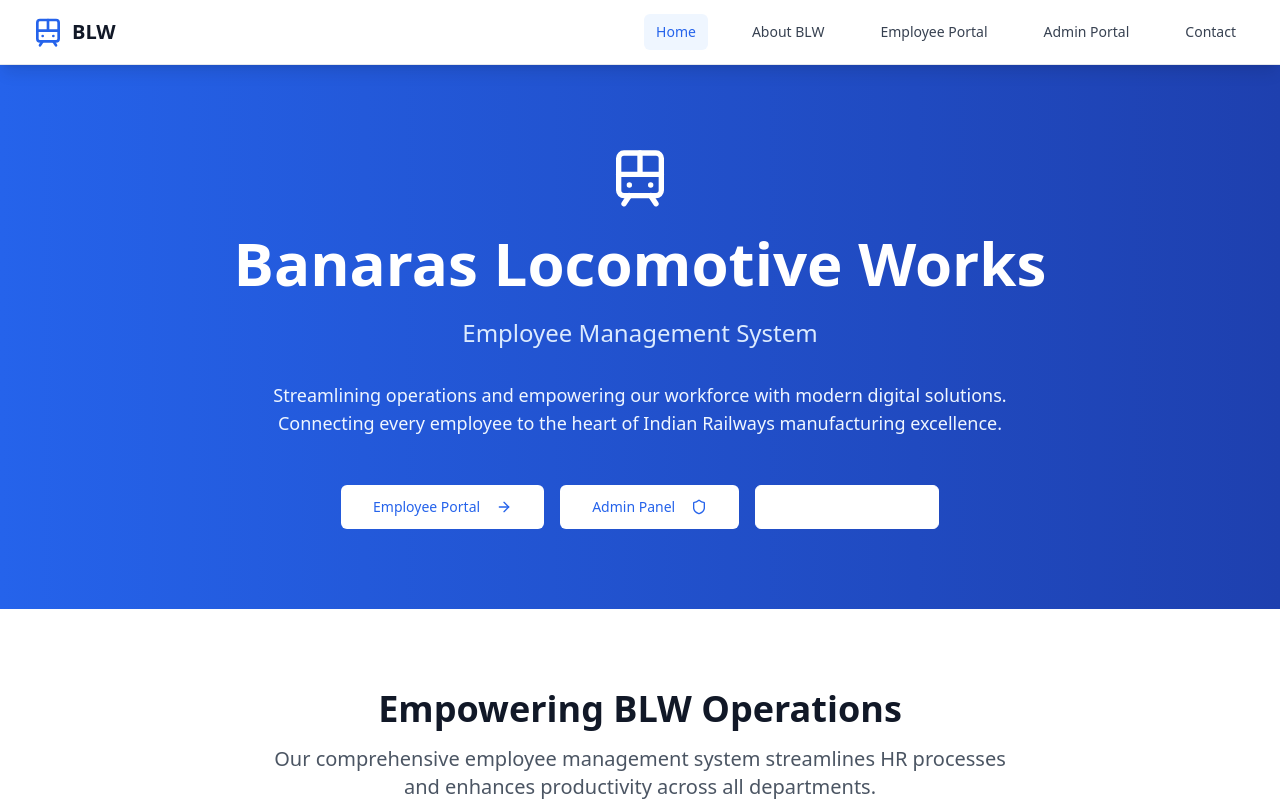
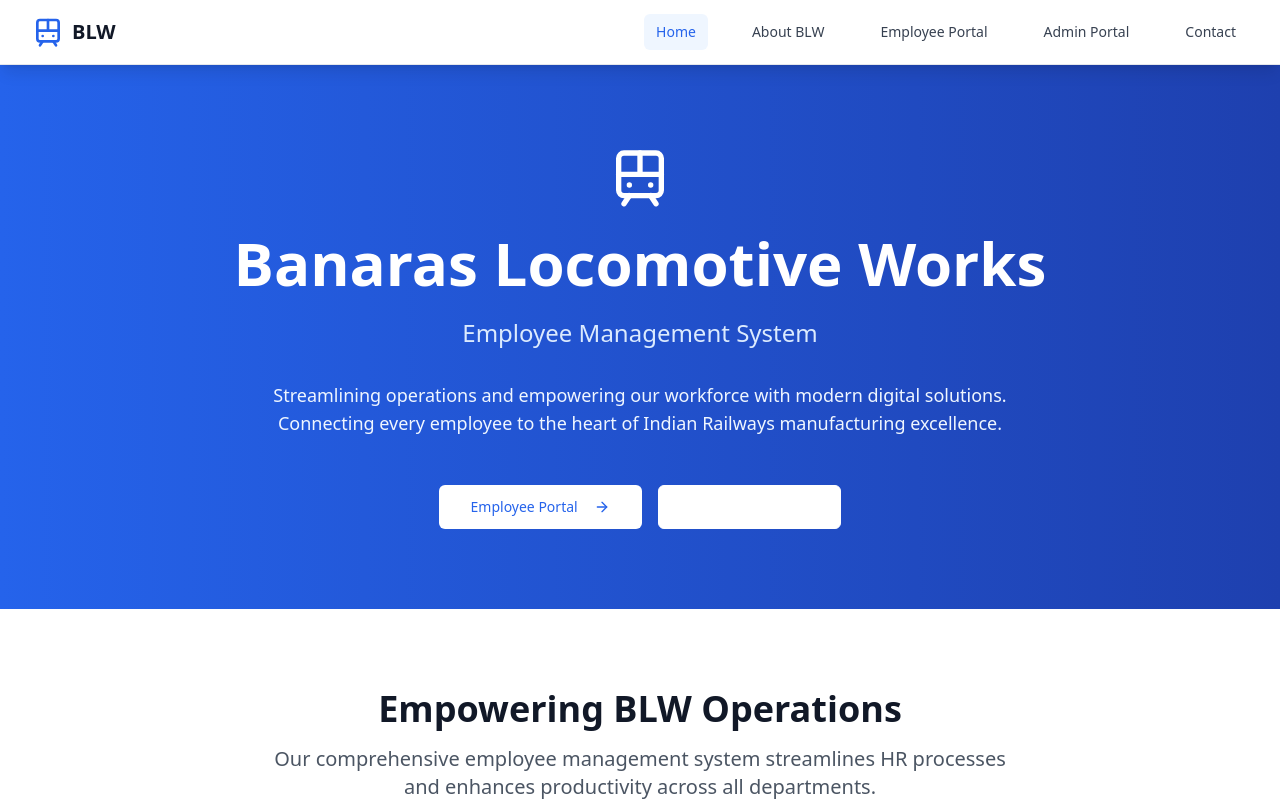
Before and after one commit to shivesh122/blw-employee-nexus-hub, a React (Vite) app: page / in a window 1280 px wide. Shown: the top 801 px of the page. Built offline with nearby package versions, Linux system fonts and the light colour scheme.

Commit message:
Remove duplicate admin panel button
Removed the extra "Admin Panel" button from the home page.

```diff
--- a/src/pages/Home.tsx
+++ b/src/pages/Home.tsx
@@ -1,4 +1,3 @@
-
 import React from 'react';
 import { Link } from 'react-router-dom';
 import { Train, Users, Shield, Award, ArrowRight } from 'lucide-react';
@@ -29,11 +28,6 @@ const Home = () => {
               <Button asChild size="lg" className="bg-white text-blue-600 hover:bg-gray-100">
                 <Link to="/employee-login">
                   Employee Portal <ArrowRight className="ml-2 h-5 w-5" />
-                </Link>
-              </Button>
-              <Button asChild size="lg" className="bg-white text-blue-600 hover:bg-gray-100">
-                <Link to="/admin-login">
-                  Admin Panel <Shield className="ml-2 h-5 w-5" />
                 </Link>
               </Button>
               <Button asChild size="lg" variant="outline" className="border-white text-white hover:bg-white hover:text-blue-600">
```
